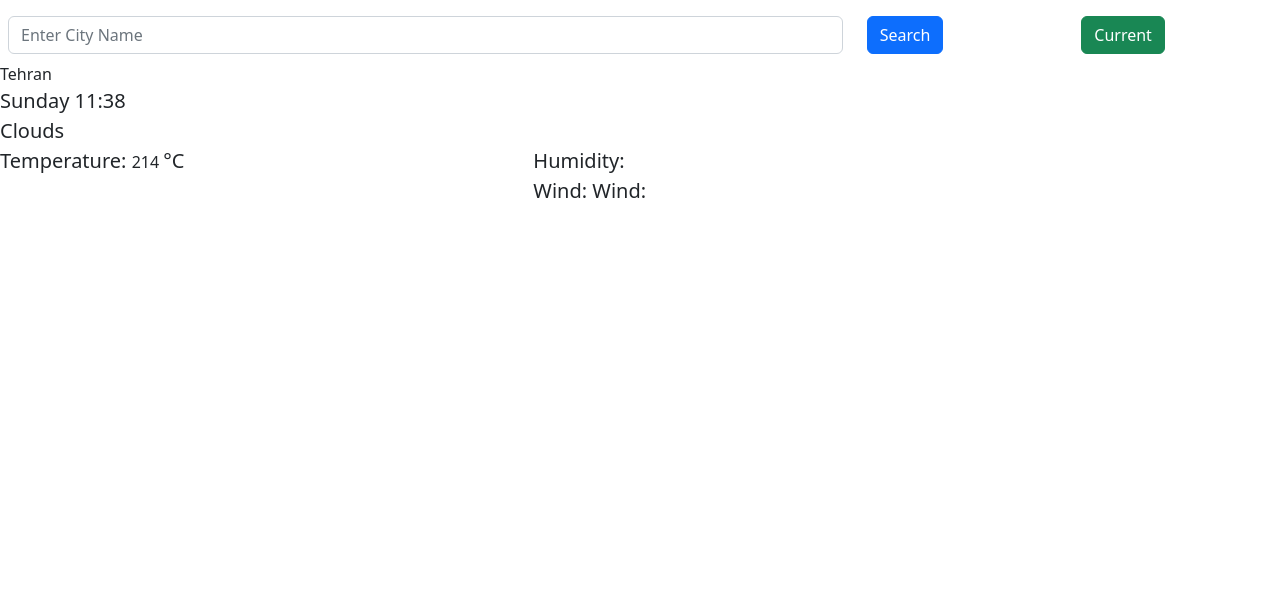
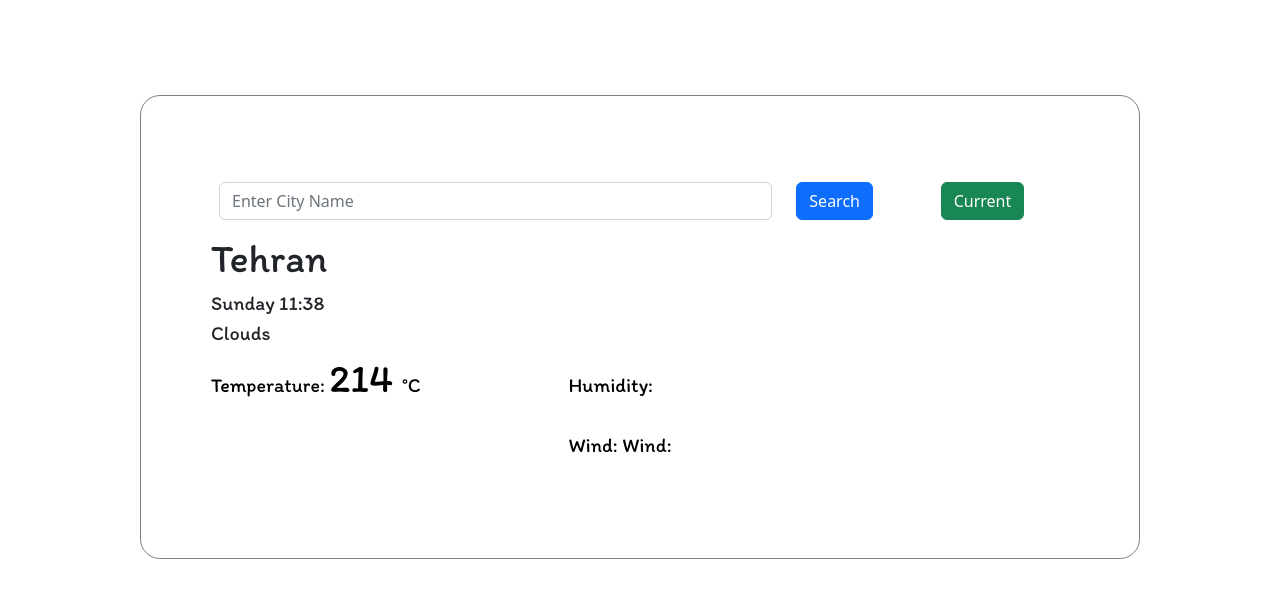
Before and after one commit to aidaaa/SheCodesGit, a plain HTML site: page index.html in a window 1280 px wide. Drawn offline with nearby package versions, Linux system fonts and the light colour scheme.

Commit message:
fix styles

```diff
--- a/index.html
+++ b/index.html
@@ -3,7 +3,7 @@
   <head>
     <title>Parcel Sandbox</title>
     <meta charset="UTF-8" />
-    <link href="src/styles.css" />
+    <link rel="stylesheet" href="src/style.css" />
     <link rel="preconnect" href="https://fonts.googleapis.com" />
     <link rel="preconnect" href="https://fonts.gstatic.com" crossorigin />
     <link rel="preconnect" href="https://fonts.googleapis.com" />
@@ -27,6 +27,7 @@
   </head>
 
   <body>
+    <div class="parent">
       <form id="search-form" class="mt-2 p-2">
         <div class="row">
           <div class="col-8">
@@ -57,29 +58,30 @@
         </div>
 
         <div class="row current-city">
-        <span class="current-city-name" id="date-span" style="font-size: 20px;"
+          <span class="current-city-name" id="date-span" style="font-size: 20px"
             >Wednesday 10:34</span
           >
           <span
             class="current-city-name"
             id="weather-span"
-          style="font-size: 20px;"
+            style="font-size: 20px"
             >Clouds</span
           >
         </div>
 
         <div class="row current-city-temp">
           <div class="col-5">
-          <span style="font-size: 20px;">Temperature: </span>
+            <span style="font-size: 20px">Temperature: </span>
             <span id="current-city-temp">214</span>
-          <span style="font-size: 20px;">°C</span>
+            <span style="font-size: 20px">°C</span>
           </div>
           <div class="col-5">
-          <span style="font-size: 20px;">Humidity: </span>
-          <span id="current-city-humidity" style="font-size: 20px;"> </span>
+            <span style="font-size: 20px">Humidity: </span>
+            <span id="current-city-humidity" style="font-size: 20px"> </span>
             <br />
-          <span id="current-city-temp" style="font-size: 20px;">Wind: </span>
-          <span id="current-city-wind" style="font-size: 20px;">Wind: </span>
+            <span id="current-city-temp" style="font-size: 20px">Wind: </span>
+            <span id="current-city-wind" style="font-size: 20px">Wind: </span>
+          </div>
         </div>
       </div>
     </div>
--- a/src/style.css
+++ b/src/style.css
@@ -29,3 +29,12 @@
 .current-city-temp span:hover {
   cursor: pointer;
 }
+
+.parent {
+  padding: 70px;
+  border: 1px solid gray;
+  width: 80%;
+  display: block;
+  margin: 80px auto;
+  border-radius: 20px;
+}
```
Lines whose indentation alone changed are shown as unchanged.
